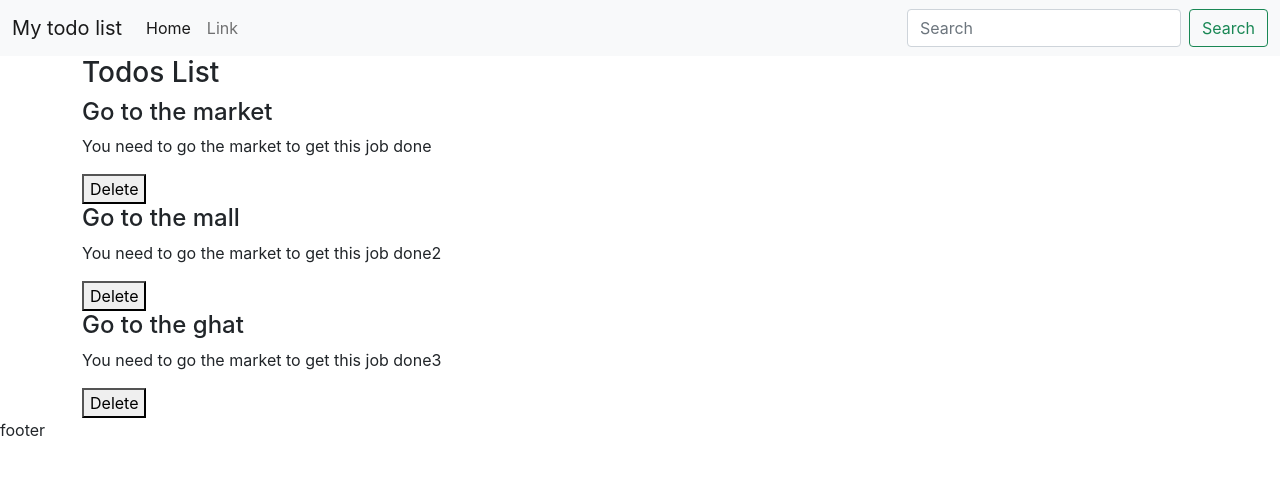
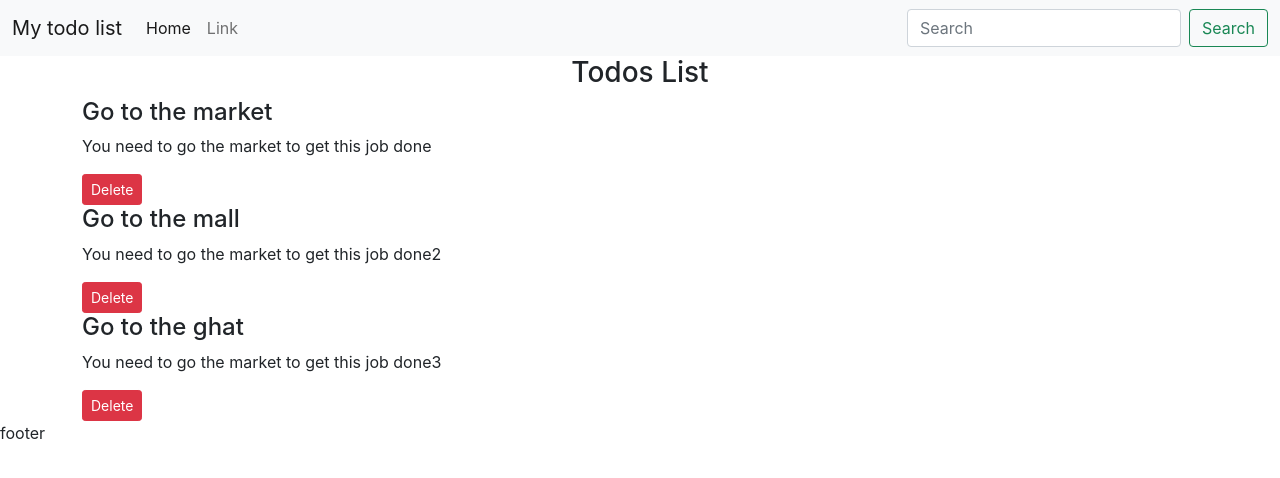
Before and after one commit to abhij1607/todos-list, a React (Create React App) app: page / in a window 1280 px wide. Shown: the top 478 px of the page. Built offline with nearby package versions, Linux system fonts and the light colour scheme.

Commit message:
basic styling

```diff
--- a/src/MyComponents/Todo.js
+++ b/src/MyComponents/Todo.js
@@ -2,10 +2,10 @@
 
 export const Todo = ({todo}) => {
     return (
-        <div>
+        <div className="">
             <h4>{todo.title}</h4>
             <p>{todo.desc}</p>
-            <button>Delete</button>
+            <button className="btn btn-sm btn-danger">Delete</button>
         </div>
     )
 }
--- a/src/MyComponents/Todos.js
+++ b/src/MyComponents/Todos.js
@@ -4,7 +4,7 @@
 export const Todos = (props) => {
     return (
         <div className="container">
-            <h3>Todos List</h3>
+            <h3 className="text-center">Todos List</h3>
             {props.todos.map((todo)=>{
                 return <Todo todo={todo} key={todo.sno} onDelete={props.onDelete} />
             })}
```
